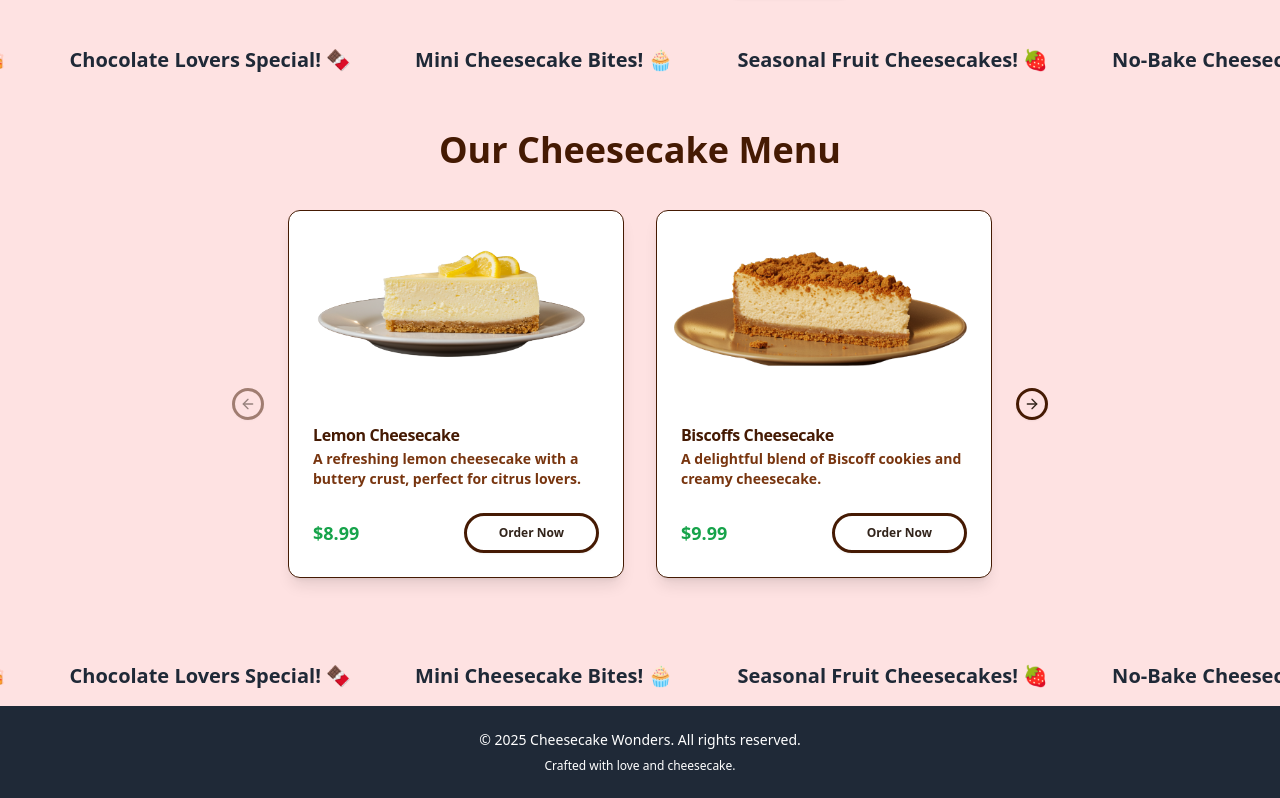
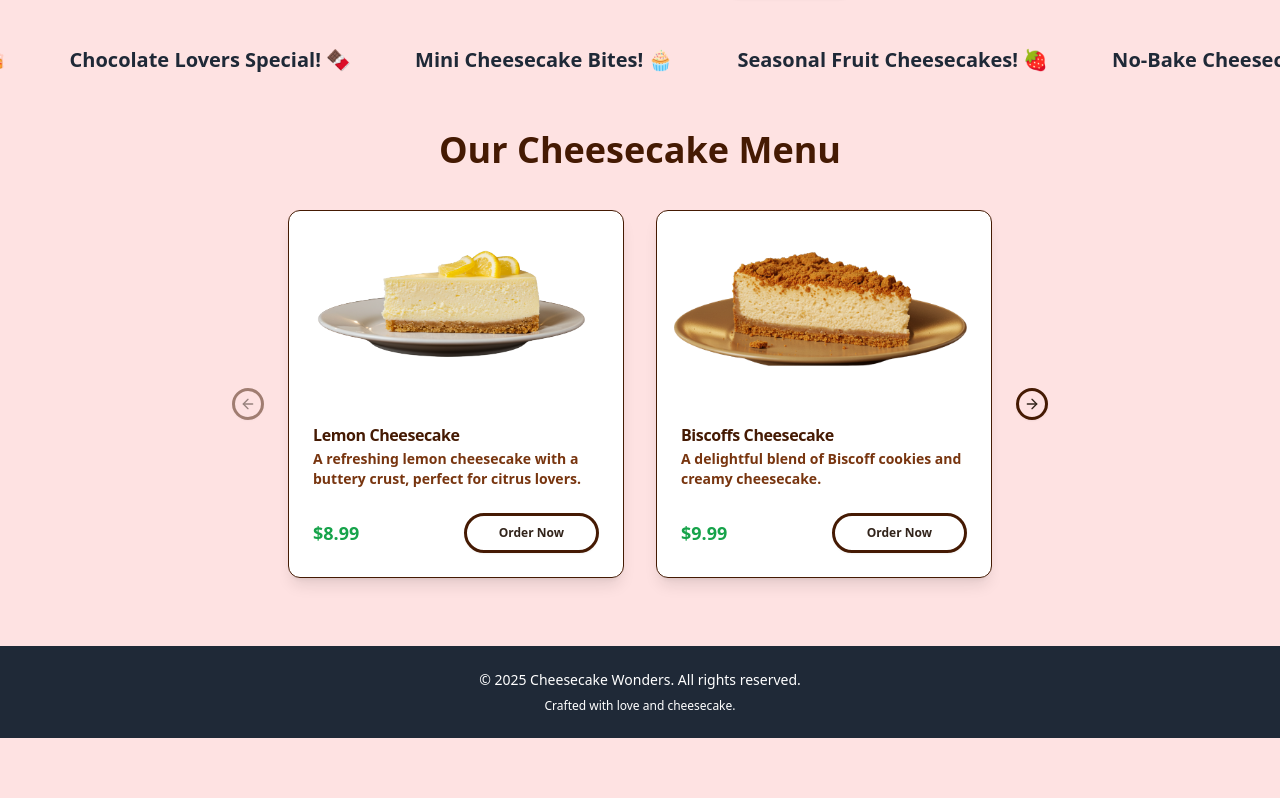
Before and after one commit to BANKOLEDO/cheesecake-wonders, a Next.js app: page / in a window 1280 px wide. Shown: the part 1115-1913 px from the top of the page. After the commit the page ends 1853 px from the top, so only its background shows below. Built offline with nearby package versions, Linux system fonts and the light colour scheme.

Commit message:
bug fix v2

```diff
--- a/src/app/page.js
+++ b/src/app/page.js
@@ -14,7 +14,6 @@ export default function Home() {
       <AboutSection />
       <CakeMarquee />
       <MenuSection />
-      <CakeMarquee />
     </div>
   );
 }
```
